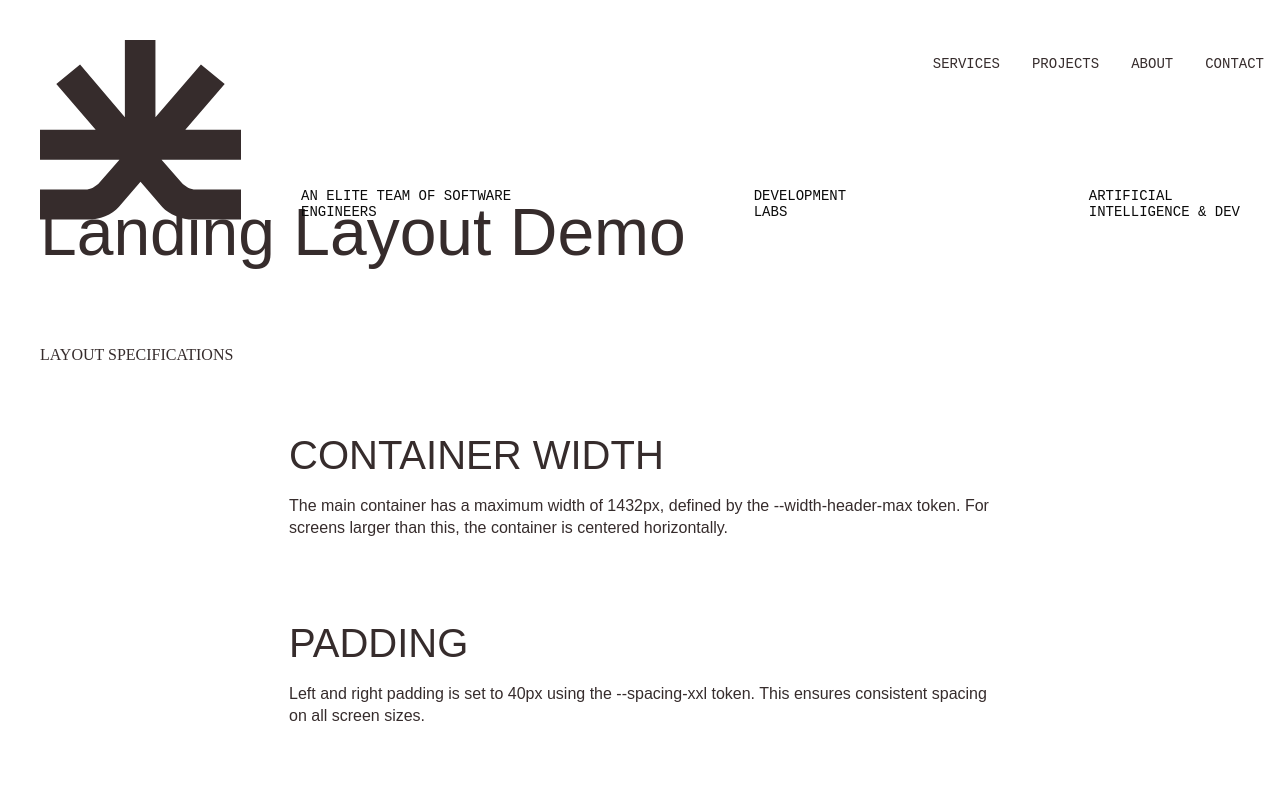
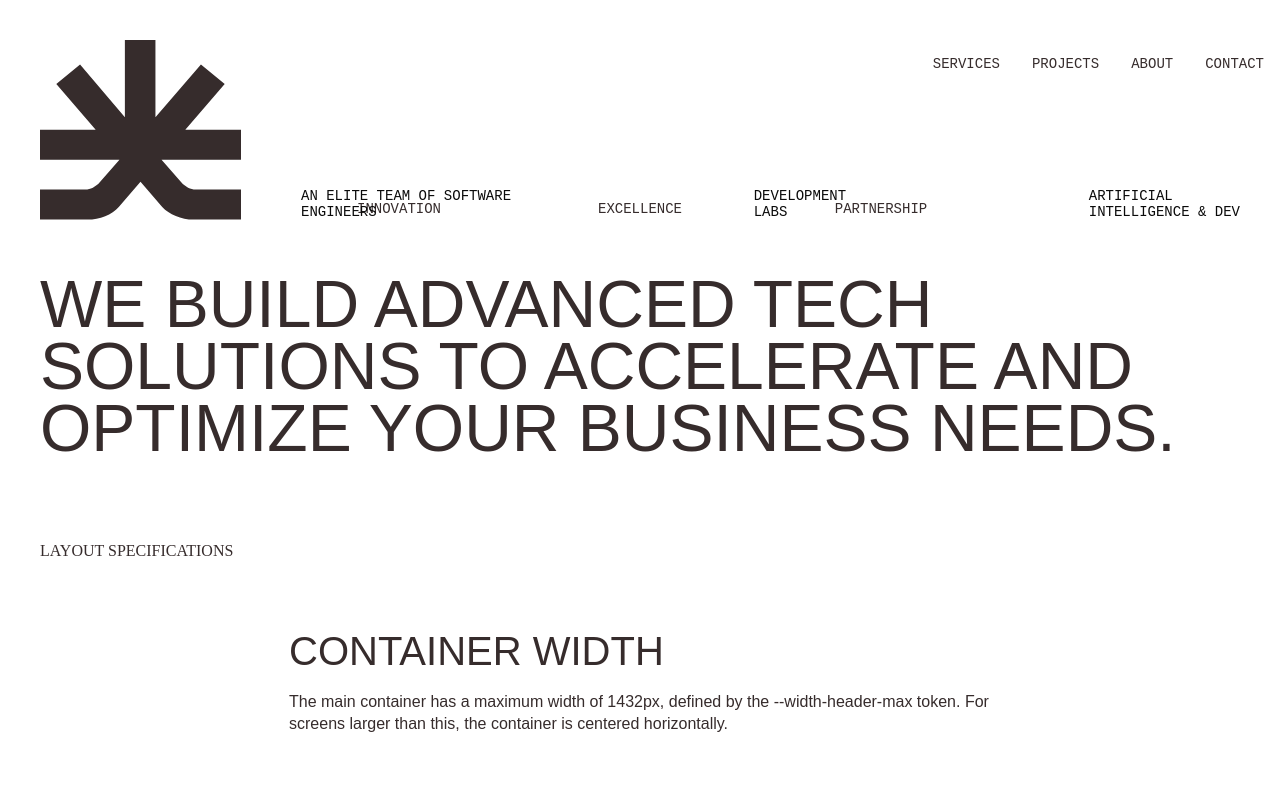
Before and after one commit to Nacho-Rovira/v0-landings-with-ai-tailor-hub, a Next.js app: page /layout-demo in a window 1280 px wide. Shown: the top 800 px of the page. Built offline with nearby package versions, Linux system fonts and the light colour scheme.

Commit message:
feat: add HighlightSection to layout-demo page
Replace placeholder with HighlightSection showcasing key concepts

#VERCEL_SKIP

Co-authored-by: Nacho Rovira <228539233+Nacho-Rovira@users.noreply.github.com>

```diff
--- a/app/layout-demo/page.tsx
+++ b/app/layout-demo/page.tsx
@@ -1,5 +1,5 @@
 import { LandingLayout } from "@/components/LandingLayout/LandingLayout"
-import { TitleSection } from "@/components/TitleSection/TitleSection"
+import { HighlightSection } from "@/components/HighlightSection/HighlightSection"
 import { BodyText } from "@/components/BodyText/BodyText"
 import { Button } from "@/components/Button/Button"
 
@@ -8,9 +8,9 @@ export default function LayoutDemoPage() {
     <LandingLayout>
       {/* Hero Section */}
       <section style={{ marginBottom: "var(--spacing-8xl)" }}>
-        <TitleSection
-          title="Landing Layout Demo"
-          subtitle="This demonstrates the standard layout structure for all Tailor Hub landing pages"
+        <HighlightSection
+          concepts={["INNOVATION", "EXCELLENCE", "PARTNERSHIP"]}
+          header="We build advanced tech solutions to accelerate and optimize your business needs."
         />
       </section>
 
```
